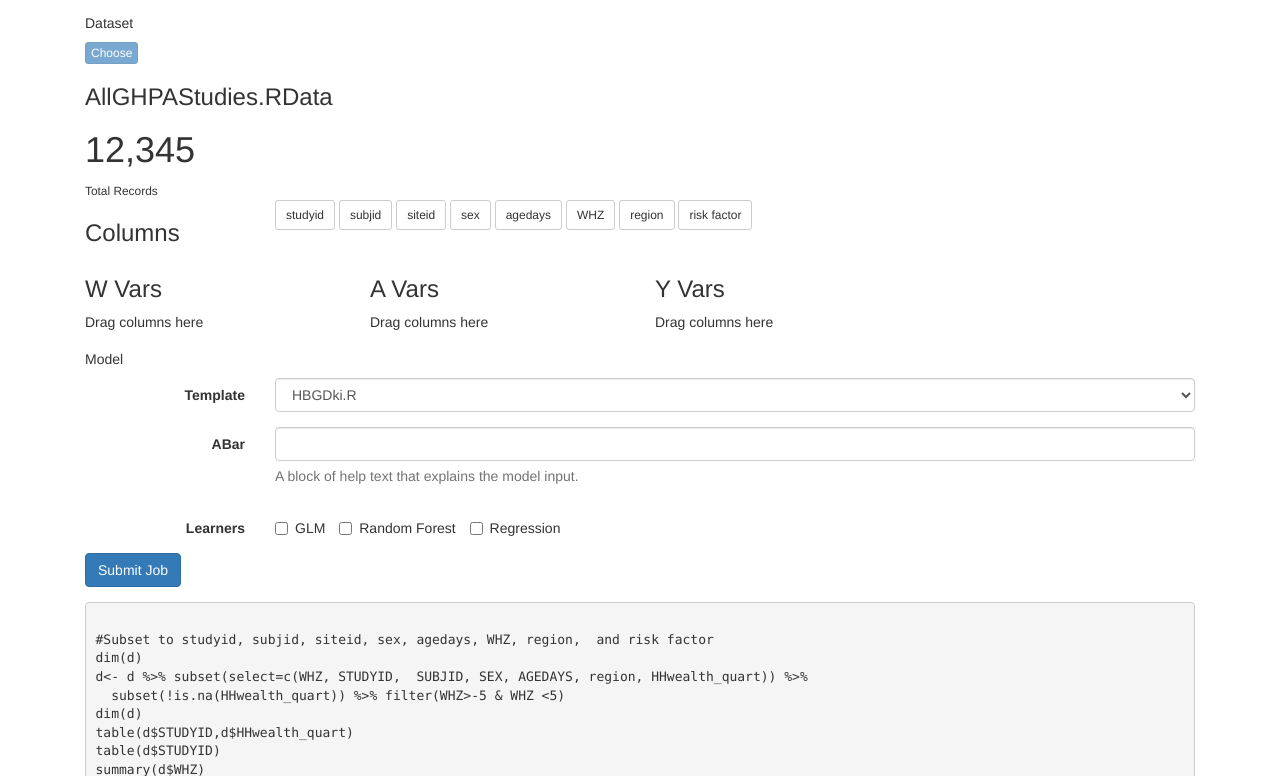
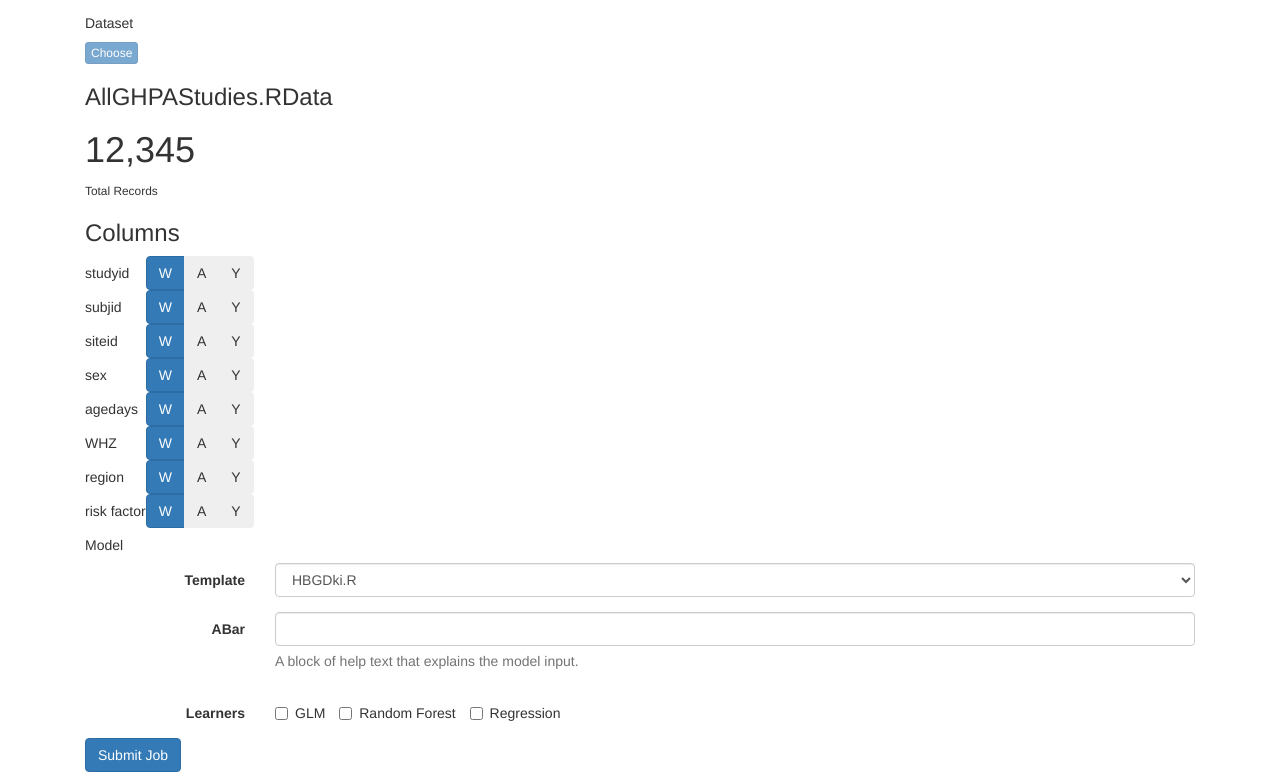
Before and after one commit to BerkeleyBiostats/tlapp, a Django app: page / in a window 1280 px wide. Shown: the part 156-932 px from the top of the page. Run offline with Django 3.2, Linux system fonts and the light colour scheme; some libraries are stand-ins or nearby versions.

Commit message:
Replace drag-n-drop with button group for variable role

```diff
--- a/templates/index.html
+++ b/templates/index.html
@@ -90,7 +90,7 @@
     <h3>Columns</h3>
   </div>
   <div class="col-md-10">
-
+<!--
 <button type="button" class="btn btn-default btn-sm">studyid</button>
 <button type="button" class="btn btn-default btn-sm">subjid</button>
 <button type="button" class="btn btn-default btn-sm">siteid</button>
@@ -99,28 +99,31 @@
 <button type="button" class="btn btn-default btn-sm">WHZ</button>
 <button type="button" class="btn btn-default btn-sm">region</button>
 <button type="button" class="btn btn-default btn-sm">risk factor</button>
+ -->
+  </div>
+</div>
+
+<div class="row p-md">
+  <div class="col-md-12">
+
+    <table>
+      {% for variable in variables %}
+      <tr>
+        <td class="p-md">{{ variable }}</td>
+        <td>
+          <div class="btn-group">
+              <button class="btn btn-primary" type="button">W</button>
+              <button class="btn btn-white" type="button">A</button>
+              <button class="btn btn-white" type="button">Y</button>
+          </div>
+        </td>
+      </tr>
+      {% endfor %}
+    </table>
 
   </div>
 </div>
 
-<div class="row p-md">
-
-  <div class="col-md-3">
-    <h3>W Vars</h3>
-    <p>Drag columns here</p>
-  </div>
-  <div class="col-md-3">
-    <h3>A Vars</h3>
-    <p>Drag columns here</p>
-  </div>
-  <div class="col-md-3">
-    <h3>Y Vars</h3>
-    <p>Drag columns here</p>
-  </div>
-
-
-
-</div>
 
 
 
--- a/tlapp/views.py
+++ b/tlapp/views.py
@@ -7,4 +7,18 @@ from django.http import HttpResponse
 
 # @login_required
 def index(request):
-	return render(request, 'index.html')
+
+	context = {
+		"variables": [
+			"studyid",
+			"subjid",
+			"siteid",
+			"sex",
+			"agedays",
+			"WHZ",
+			"region",
+			"risk factor"
+		]
+	}
+
+	return render(request, 'index.html', context)
```
